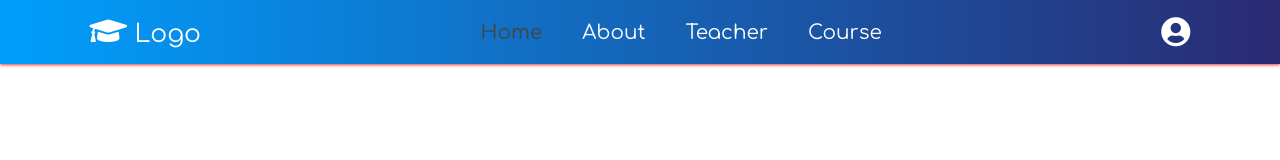
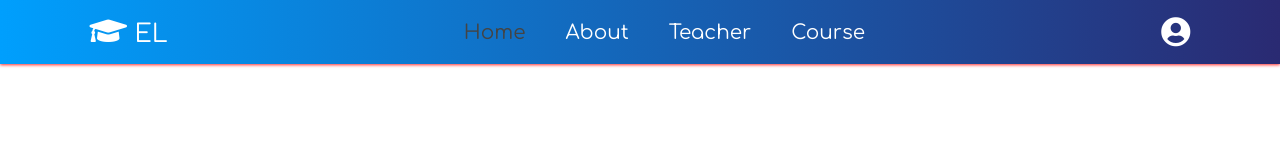
Before and after one commit to Ranjith-mylsamy/E-learning, a plain HTML site: page course.html in a window 1280 px wide. Drawn offline with Linux system fonts and the light colour scheme.

Commit message:
logo changes

```diff
--- a/course.html
+++ b/course.html
@@ -23,7 +23,7 @@
 <body>
     <header>
         <div id="menu" class="fas fa-bars"></div>
-        <a href="#" class="logo"><i class="fas fa fa-graduation-cap"></i> logo </a>
+        <a href="#" class="logo"><i class="fas fa fa-graduation-cap"></i> EL </a>
         <nav class="navbar">
             <ul>
                 <li><a class="active" href="./index.html#home">home</a></li>
```
Also changed, not shown: course1.html (+1 -1 lines), course2.html (+1 -1 lines), course3.html (+1 -1 lines), course4.html (+1 -1 lines), course5.html (+1 -1 lines).
